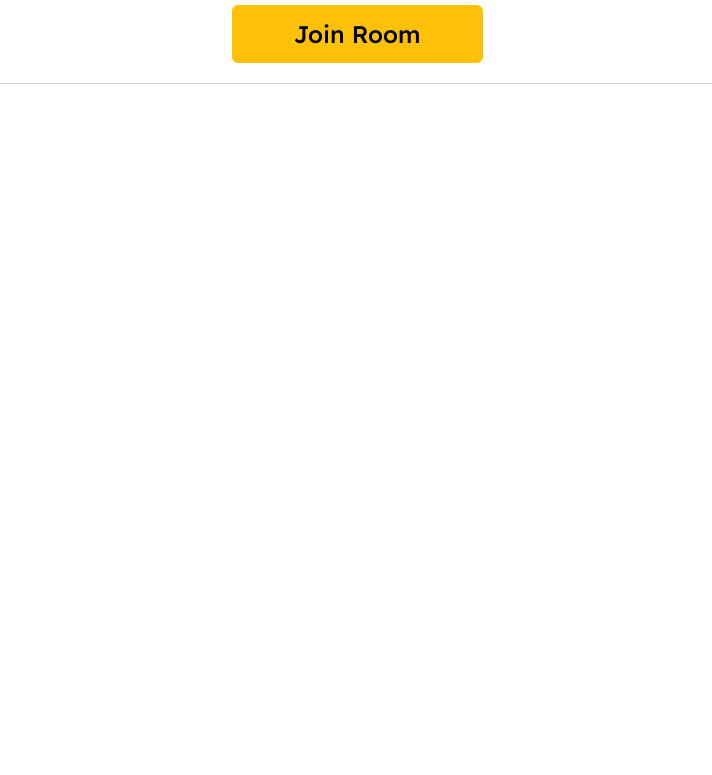
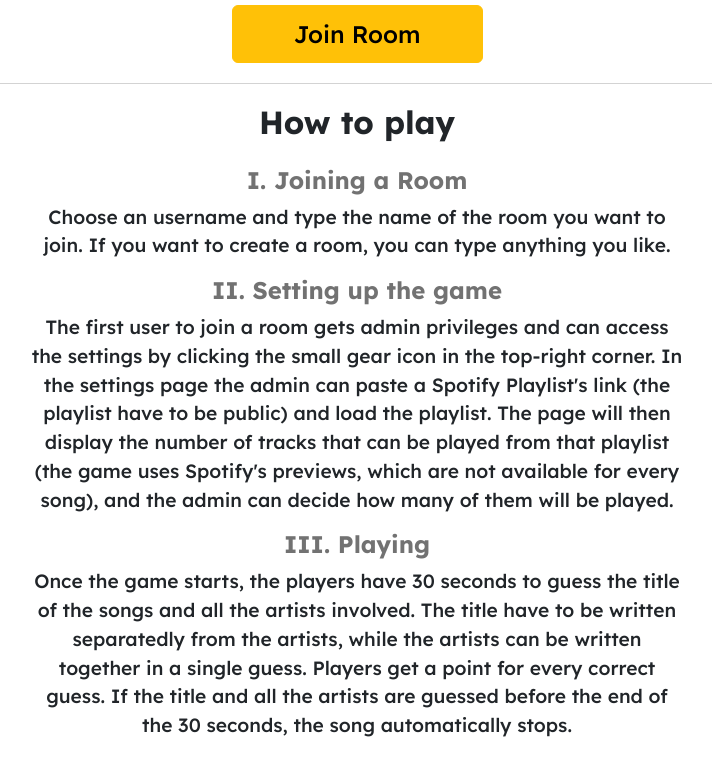
Before and after one commit to TommyMP/songguess, a website: page public/index.html in a window 1280 px wide. Shown: the part 501-1276 px from the top of the page, without its empty margins (283-995 px from the left). Before the commit the page ends 848 px from the top, so only its background shows below. Drawn offline with nearby package versions, Linux system fonts and the light colour scheme.

Commit message:
regole, immagine default

```diff
--- a/public/css/personal.css
+++ b/public/css/personal.css
@@ -227,6 +227,21 @@ input[type=range]:focus {
 
 /*----------------------------------------------*/
 
+/* .info {
+    width: 80%;
+} */
+
+
+.info p {
+    text-align: center;
+    font-size: 1.2em;
+    font-weight: 400;
+}
+
+#loginpage {
+    font-family: 'Lexend Deca', sans-serif;
+}
+
 .formcontainer {
     border-bottom: 1px solid lightgray;
     padding: 20px;
@@ -238,6 +253,7 @@ input[type=range]:focus {
     text-align: center;
     width: 100%;
     font-size: 4em;
+    font-weight: 800;
 }
 
 .pagesubtitle {
@@ -245,17 +261,20 @@ input[type=range]:focus {
     width: 100%;
     color: rgb(114, 114, 114);
     font-size: 1.5em;
+    font-weight: 600;
 }
 
 .logintitle {
     margin-top: 3%;
     text-align: center;
     width: 100%;
+    font-weight: 600;
+    font-size: 2em;
 }
 
 .loginform label {
     font-family: 'Lexend Deca', sans-serif;
-    font-weight: 400;
+    font-weight: 600;
     font-size: 1.5em;
     text-align: center;
     width: 100%;
--- a/public/index.html
+++ b/public/index.html
@@ -41,6 +41,25 @@
       </form>
 
     </div>
+    <div class="d-flex justify-content-center mb-5">
+      <div class="info col-12 col-lg-7 mb-5">
+        <h2 class="logintitle mb-4">How to play</h2>
+        <h3 class="pagesubtitle">I. Joining a Room</h3>
+        <p>Choose an username and type the name of the room you want to join. If you want to create a room, you can type anything you like.</p>
+        <h3 class="pagesubtitle">II. Setting up the game</h3>
+        <p>The first user to join a room gets admin privileges and can access the settings by clicking the small gear icon in the top-right corner.
+          In the settings page the admin can paste a Spotify Playlist's link (the playlist have to be public) and load the playlist.
+          The page will then display the number of tracks that can be played from that playlist (the game uses Spotify's previews, which are not
+          available for every song), and the admin can decide how many of them will be played.
+        </p>
+        <h3 class="pagesubtitle">III. Playing</h3>
+        <p>Once the game starts, the players have 30 seconds to guess the title of the songs and all the artists involved.
+          The title have to be written separatedly from the artists, while the artists can be written together in a single guess.
+          Players get a point for every correct guess. If the title and all the artists are guessed before the end of the 30 seconds, the song
+          automatically stops.
+        </p>
+      </div>
+    </div>
   </div>
 
   <div class="col-5 fixed-top">
```
Also changed, not shown: public/game.html (+3 -3 lines), public/images/question-mark.png.
